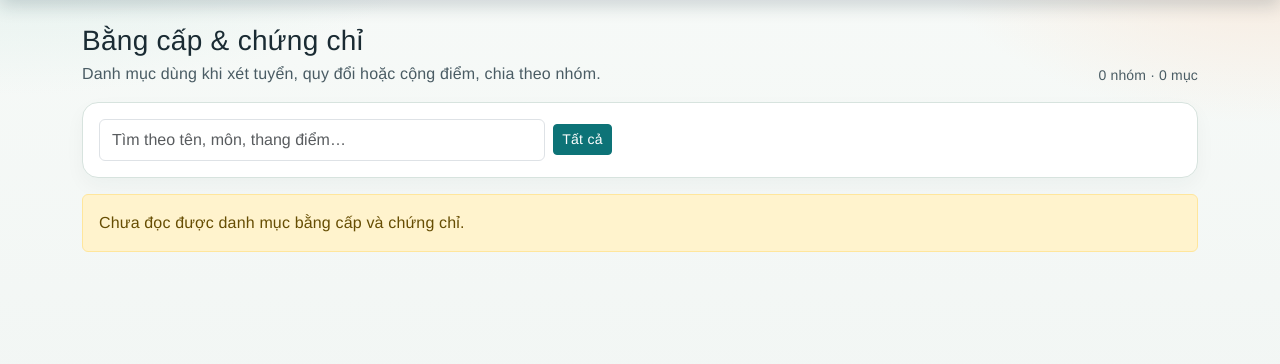
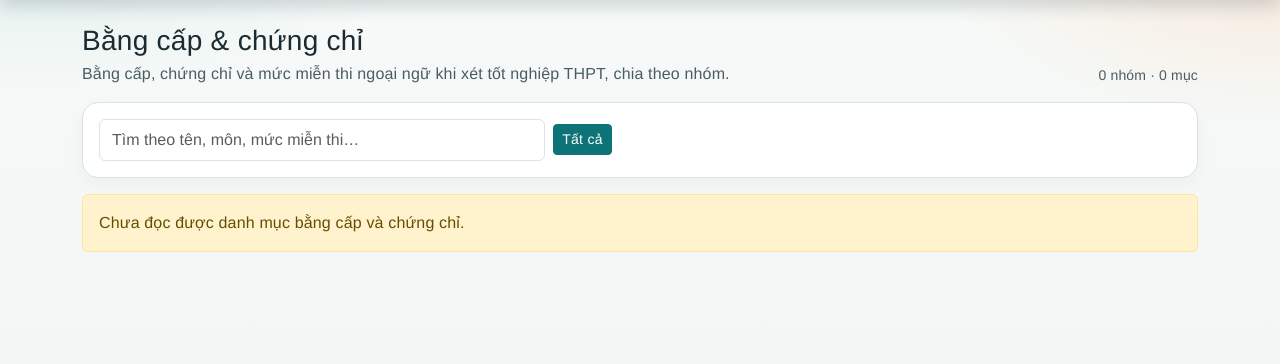
Before and after one commit to xuanngoc-dev/cao-du-lieu-web-huong-nghiep, a Flask app: page /thu-thap/bang-cap in a window 1280 px wide. Shown: the part 56-420 px from the top of the page. Run offline with Flask 3, Linux system fonts and the light colour scheme.

Commit message:
thu thập bằng cấp, kỳ thi

```diff
--- a/web/app.py
+++ b/web/app.py
@@ -85,23 +85,70 @@ from core import dataset_store
 
 CONVERSION_IMPORT_SOURCE = "Nhập quy chế quy đổi"
 CERTIFICATE_CATALOG_PATH = os.path.join(ROOT, "data", "constants", "bang_cap_chung_chi.md")
+EXAM_CATALOG_PATH = os.path.join(ROOT, "data", "constants", "ky_thi.txt")
+
+
+def _load_thpt_exam_category() -> Optional[Dict[str, Any]]:
+    """Mức chứng chỉ được miễn thi ngoại ngữ khi xét tốt nghiệp THPT — nguồn ky_thi.txt."""
+    try:
+        with open(EXAM_CATALOG_PATH, encoding="utf-8") as fh:
+            raw = fh.read().strip()
+    except OSError:
+        return None
+    if not raw:
+        return None
+    try:
+        data = json.loads(raw)
+    except json.JSONDecodeError:
+        return None
+    if not isinstance(data, dict):
+        return None
+    items: List[Dict[str, Any]] = []
+    for subject in data.get("subjects") or []:
+        if not isinstance(subject, dict):
+            continue
+        language = str(subject.get("subject") or "").strip()
+        for item in subject.get("items") or []:
+            if not isinstance(item, dict) or not str(item.get("name") or "").strip():
+                continue
+            row = dict(item)
+            row["subject"] = language
+            row["type"] = "Miễn thi THPT"
+            items.append(row)
+    if not items:
+        return None
+    description = str(data.get("rule") or "").strip()
+    source = str(data.get("source") or "").strip()
+    if source:
+        description = f"{description} Nguồn: {source}.".strip()
+    return {
+        "category_id": "cat_05",
+        "category_name": str(data.get("title") or "Miễn thi ngoại ngữ kỳ thi tốt nghiệp THPT"),
+        "description": description,
+        "items": items,
+    }
 
 
 def _load_certificate_catalog() -> Dict[str, Any]:
-    """Danh mục bằng cấp, chứng chỉ theo nhóm — nguồn data/constants/bang_cap_chung_chi.md."""
+    """Danh mục bằng cấp, chứng chỉ và mức miễn thi THPT."""
     empty: Dict[str, Any] = {"certificate_categories": [], "item_count": 0}
     try:
         with open(CERTIFICATE_CATALOG_PATH, encoding="utf-8") as fh:
             data = json.load(fh)
     except (OSError, json.JSONDecodeError):
-        return empty
+        data = dict(empty)
     if not isinstance(data, dict):
-        return empty
+        data = dict(empty)
     categories = data.get("certificate_categories")
     if not isinstance(categories, list):
-        data["certificate_categories"] = []
-        data["item_count"] = 0
-        return data
+        categories = []
+        data["certificate_categories"] = categories
+    exam_category = _load_thpt_exam_category()
+    if exam_category and not any(
+        isinstance(category, dict) and category.get("category_id") == "cat_05"
+        for category in categories
+    ):
+        categories.append(exam_category)
     total = 0
     for category in categories:
         items = category.get("items") if isinstance(category, dict) else None
--- a/web/static/css/app.css
+++ b/web/static/css/app.css
@@ -935,6 +935,12 @@ select.cn-multi-native {
   border-color: rgba(196, 92, 38, 0.28);
 }
 
+.cert-type.is-exam {
+  background: rgba(15, 42, 61, 0.08);
+  color: #0f2a3d;
+  border-color: rgba(15, 42, 61, 0.18);
+}
+
 .cert-meta {
   font-size: 0.85rem;
   color: var(--ink);
--- a/web/templates/base.html
+++ b/web/templates/base.html
@@ -6,7 +6,7 @@
   <title>{% block title %}Tuyển sinh ĐH/CĐ{% endblock %}</title>
   <link href="https://cdn.jsdelivr.net/npm/bootstrap@5.3.3/dist/css/bootstrap.min.css" rel="stylesheet">
   <link href="https://cdn.jsdelivr.net/npm/bootstrap-icons@1.11.3/font/bootstrap-icons.min.css" rel="stylesheet">
-  <link href="{{ url_for('static', filename='css/app.css') }}?v=20260929a" rel="stylesheet">
+  <link href="{{ url_for('static', filename='css/app.css') }}?v=20260929b" rel="stylesheet">
   {% block head %}{% endblock %}
 </head>
 <body>
--- a/web/templates/thu_thap/bang_cap.html
+++ b/web/templates/thu_thap/bang_cap.html
@@ -6,18 +6,20 @@
   'cat_01': 'Ngoại ngữ',
   'cat_02': 'Đánh giá năng lực',
   'cat_03': 'Tin học',
-  'cat_04': 'Thành tích'
+  'cat_04': 'Thành tích',
+  'cat_05': 'Thi THPT'
 } %}
 {% set icons = {
   'cat_01': 'bi-translate',
   'cat_02': 'bi-lightbulb',
   'cat_03': 'bi-pc-display',
-  'cat_04': 'bi-trophy'
+  'cat_04': 'bi-trophy',
+  'cat_05': 'bi-mortarboard'
 } %}
 <div class="mb-3 d-flex flex-wrap justify-content-between align-items-end gap-2">
   <div>
     <h1 class="h3 mb-1">Bằng cấp & chứng chỉ</h1>
-    <p class="text-muted mb-0">Danh mục dùng khi xét tuyển, quy đổi hoặc cộng điểm, chia theo nhóm.</p>
+    <p class="text-muted mb-0">Bằng cấp, chứng chỉ và mức miễn thi ngoại ngữ khi xét tốt nghiệp THPT, chia theo nhóm.</p>
   </div>
   <div class="small text-muted">{{ categories|length }} nhóm · {{ catalog.item_count or 0 }} mục{% if catalog.last_updated %} · cập nhật {{ catalog.last_updated }}{% endif %}</div>
 </div>
@@ -27,7 +29,7 @@
     <div class="row g-2 align-items-center">
       <div class="col-lg-5">
         <label class="visually-hidden" for="certSearch">Tìm bằng cấp, chứng chỉ</label>
-        <input id="certSearch" class="form-control" type="search" placeholder="Tìm theo tên, môn, thang điểm…" autocomplete="off">
+        <input id="certSearch" class="form-control" type="search" placeholder="Tìm theo tên, môn, mức miễn thi…" autocomplete="off">
       </div>
       <div class="col-lg-7">
         <div class="cert-nav d-flex flex-wrap gap-2" role="group" aria-label="Nhóm bằng cấp">
@@ -62,18 +64,30 @@
       <div class="row g-3">
         {% for item in cat['items'] or [] %}
         {% set kind = item.type or '' %}
-        <div class="col-md-6 col-xl-4 cert-item" data-search="{{ (item.name ~ ' ' ~ kind ~ ' ' ~ (item.subject or '') ~ ' ' ~ (item.score_range or '') ~ ' ' ~ (item.admissions_usage or ''))|lower }}">
+        <div class="col-md-6 col-xl-4 cert-item" data-search="{{ (item.name ~ ' ' ~ kind ~ ' ' ~ (item.subject or '') ~ ' ' ~ (item.score_range or '') ~ ' ' ~ (item.minimum or '') ~ ' ' ~ (item.issuer or '') ~ ' ' ~ (item.admissions_usage or ''))|lower }}">
           <article class="cert-card">
             <div class="d-flex justify-content-between align-items-start gap-2">
               <h3 class="h6 mb-0">{{ item.name }}</h3>
               {% if kind %}
-              <span class="cert-type {% if kind == 'Quốc tế' %}is-intl{% elif kind == 'Trong nước' %}is-local{% endif %}">{{ kind }}</span>
+              <span class="cert-type {% if kind == 'Quốc tế' %}is-intl{% elif kind == 'Trong nước' %}is-local{% elif kind == 'Miễn thi THPT' %}is-exam{% endif %}">{{ kind }}</span>
               {% endif %}
             </div>
             {% if item.subject %}
             <div class="cert-meta">
               <span class="cert-meta-label">Môn / lĩnh vực</span>
               {{ item.subject }}
+            </div>
+            {% endif %}
+            {% if item.minimum %}
+            <div class="cert-meta">
+              <span class="cert-meta-label">Mức tối thiểu để miễn thi</span>
+              {{ item.minimum }}
+            </div>
+            {% endif %}
+            {% if item.issuer %}
+            <div class="cert-meta">
+              <span class="cert-meta-label">Đơn vị cấp</span>
+              {{ item.issuer }}
             </div>
             {% endif %}
             {% if item.score_range %}
```
